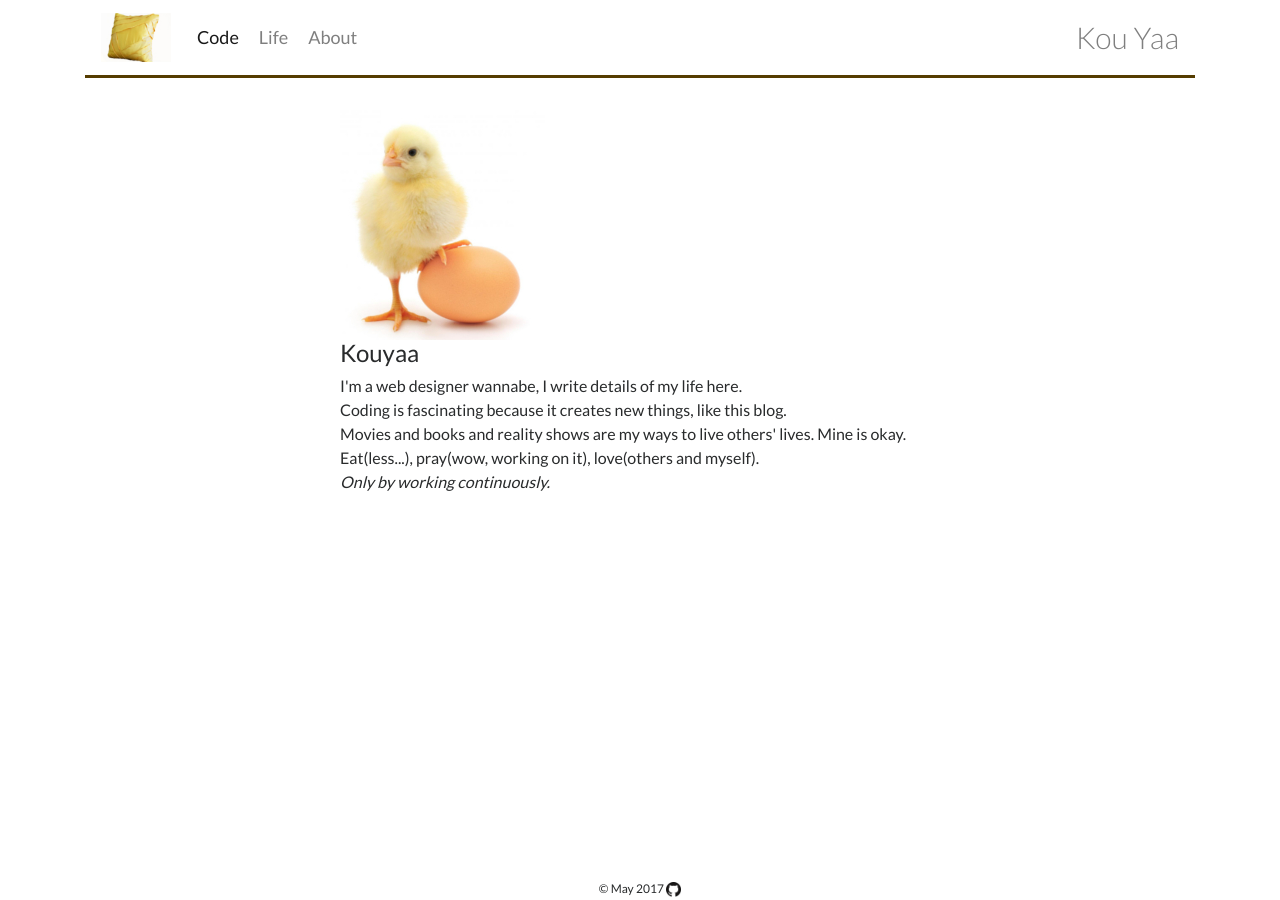
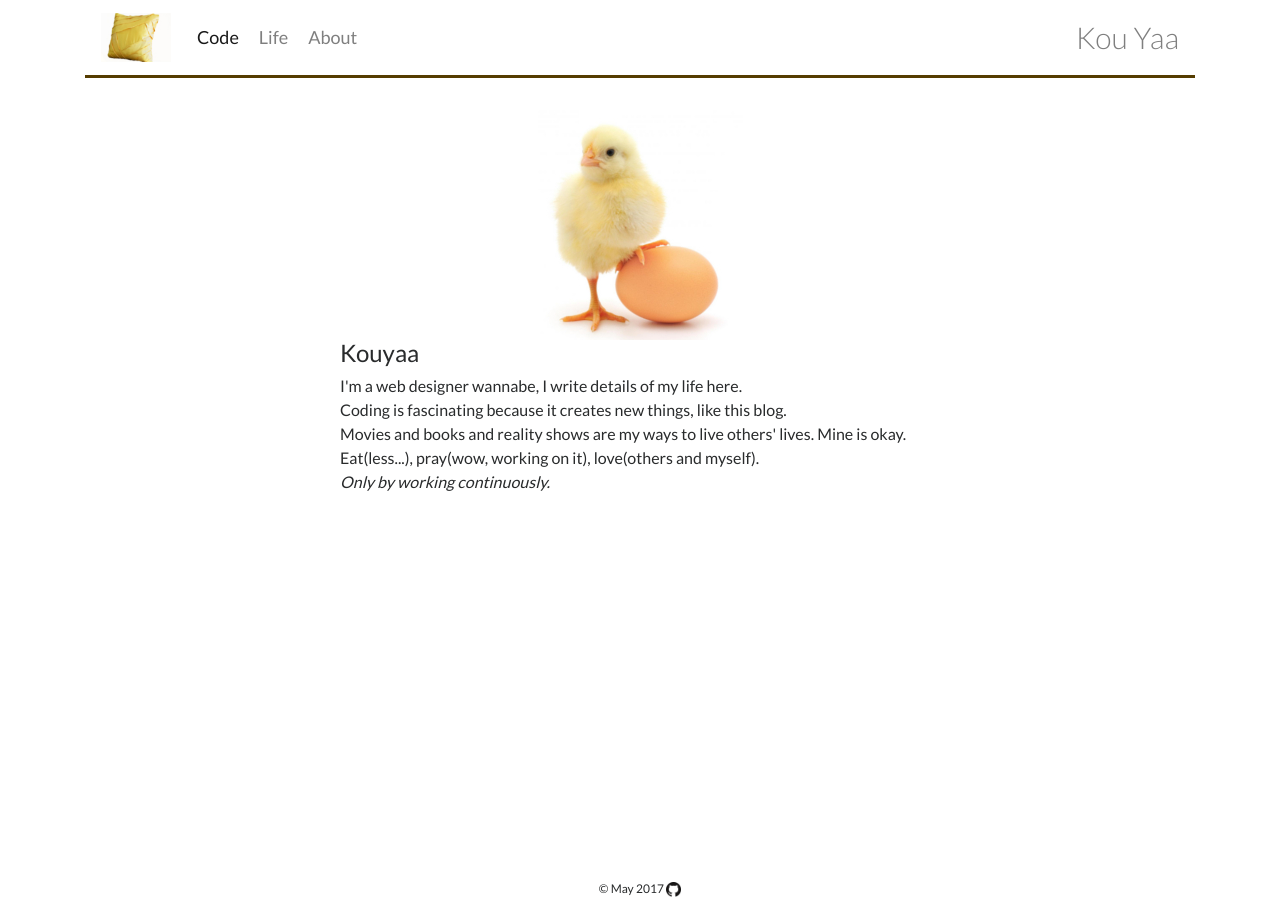
Before and after one commit to yinkouya/yinkouya.github.io, a Jekyll site: the page built from about.html, in a window 1280 px wide. Built offline with Jekyll 4.4.1, drawn with Linux system fonts in a browser that asks for light colours; nearby versions of some CDN libraries.

Commit message:
Update about.html

```diff
--- a/about.html
+++ b/about.html
@@ -2,7 +2,7 @@
 layout: default
 ---
 <div class="main-about">
-  <img class="about" src="/img/about.jpg" alt="yellow">
+  <img class="about rounded mx-auto d-block" src="/img/about.jpg" alt="yellow">
   <h4>Kouyaa</h4>
   <p>I'm a web designer wannabe, I write details of my life here.
   <br>Coding is fascinating because it creates new things, like this blog.
```
